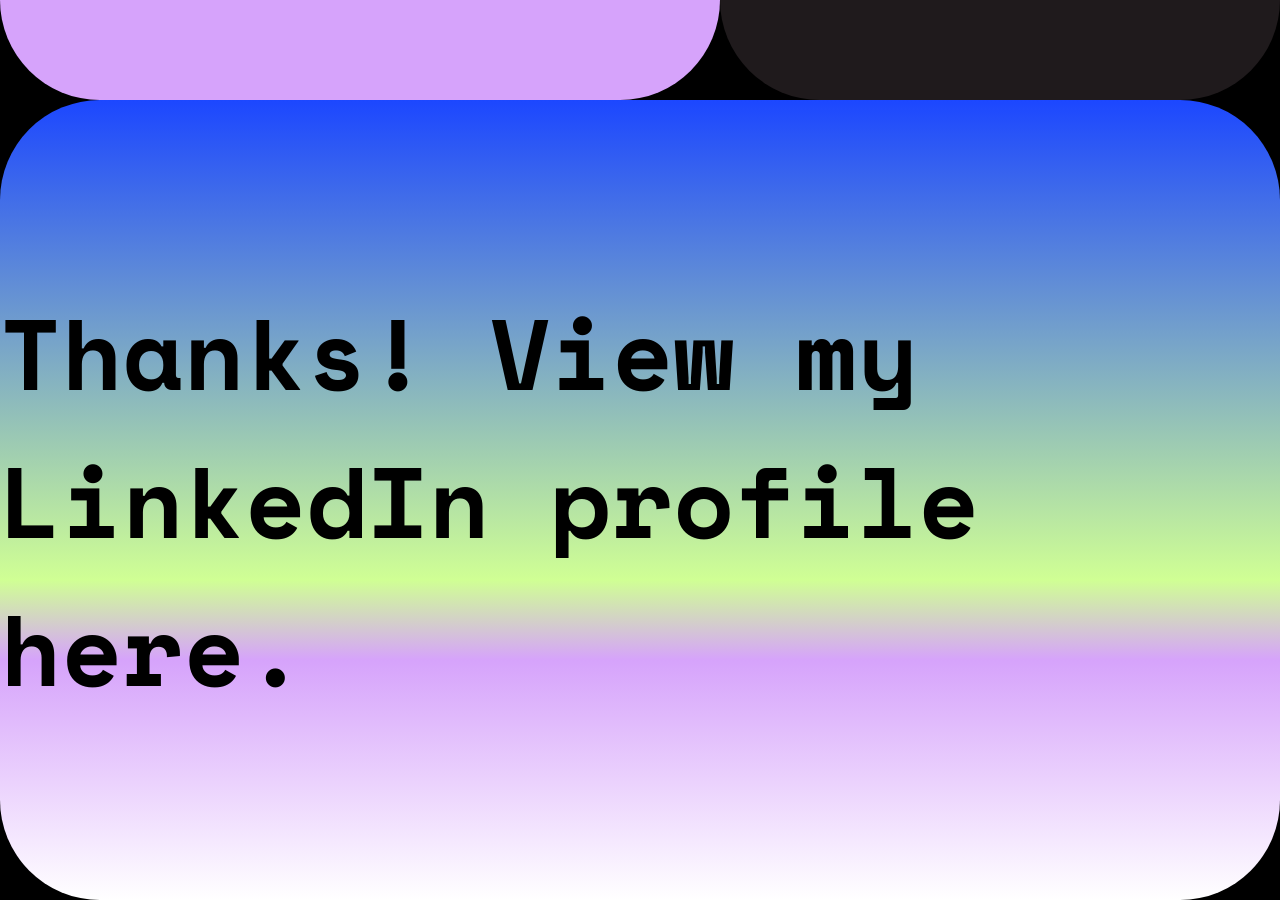
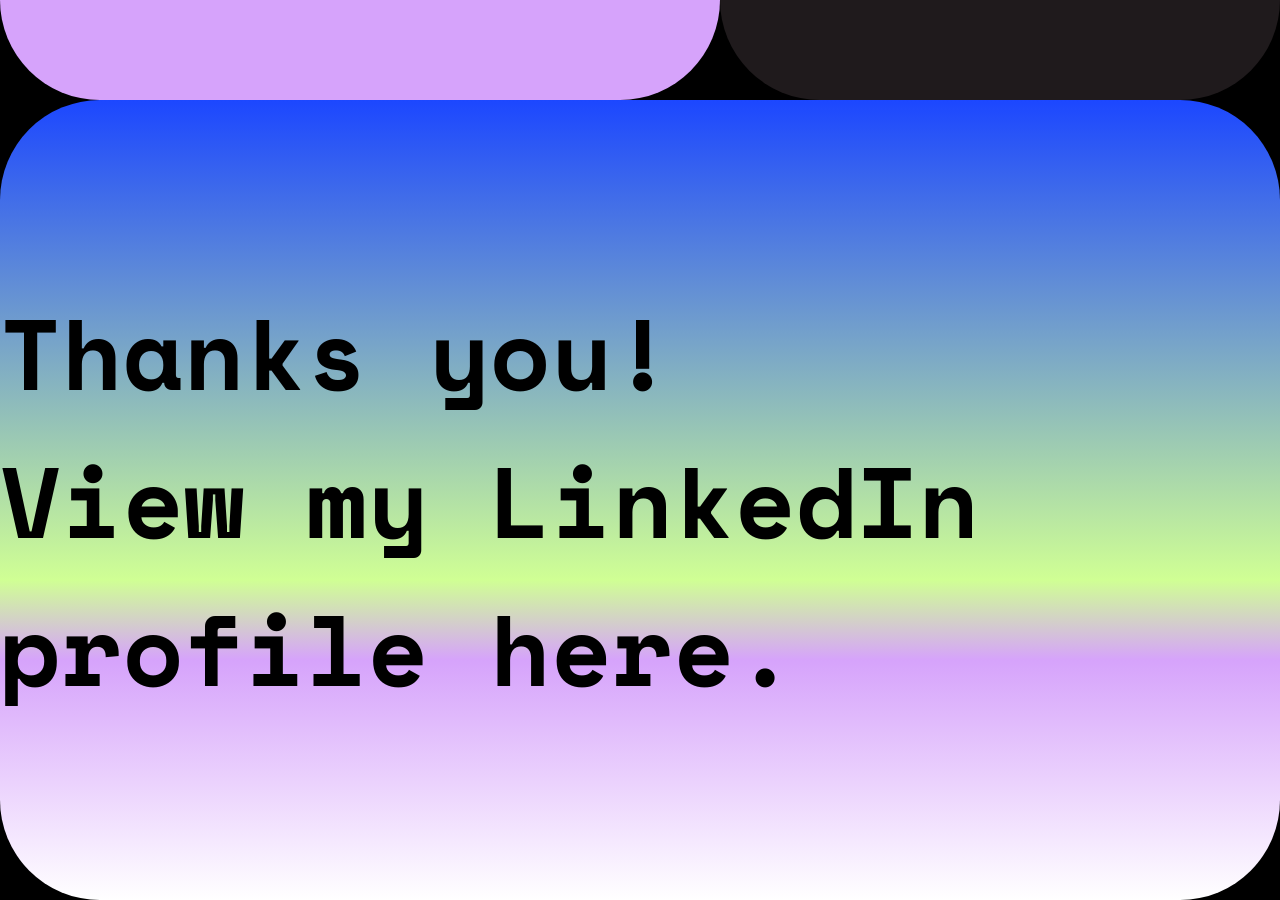
Before and after one commit to garyalua/domestika-html-css-js-basics, a plain HTML site: page index.html in a window 1280 px wide. Shown: the part 3000-3900 px from the top of the page. Drawn offline with nearby package versions, Linux system fonts and the light colour scheme.

Commit message:
Correct wording in LinkedIn profile link

```diff
--- a/index.html
+++ b/index.html
@@ -75,7 +75,7 @@
 
         <section id="contact" class="contact full-screen">
 
-            <a href="https://www.linkedin.com/in/edgar-aguirre-luarca/">Thanks! View my LinkedIn profile here.</a>
+            <a href="https://www.linkedin.com/in/edgar-aguirre-luarca/">Thanks you! <br> View my LinkedIn profile here.</a>
 
         </section>
 
```
